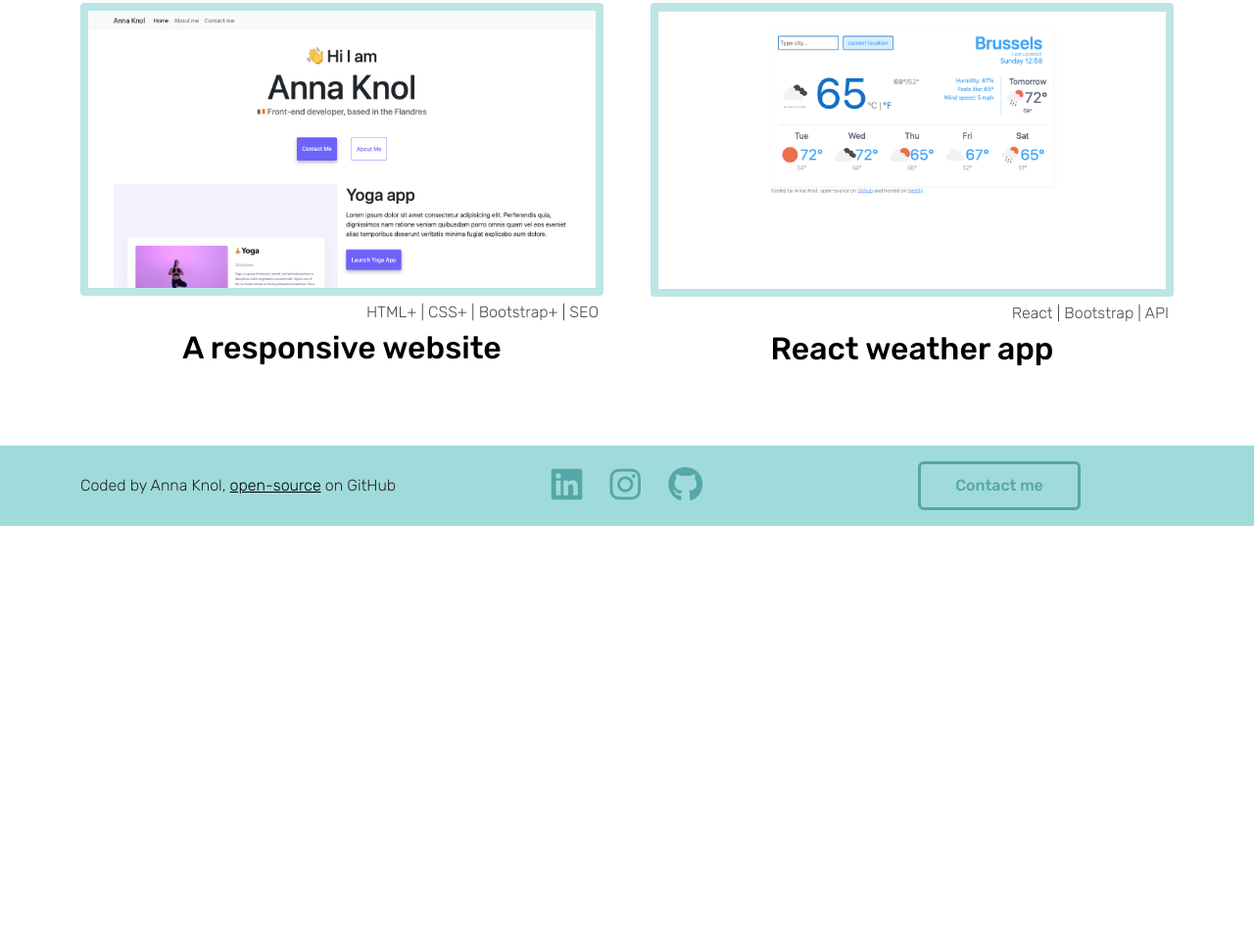
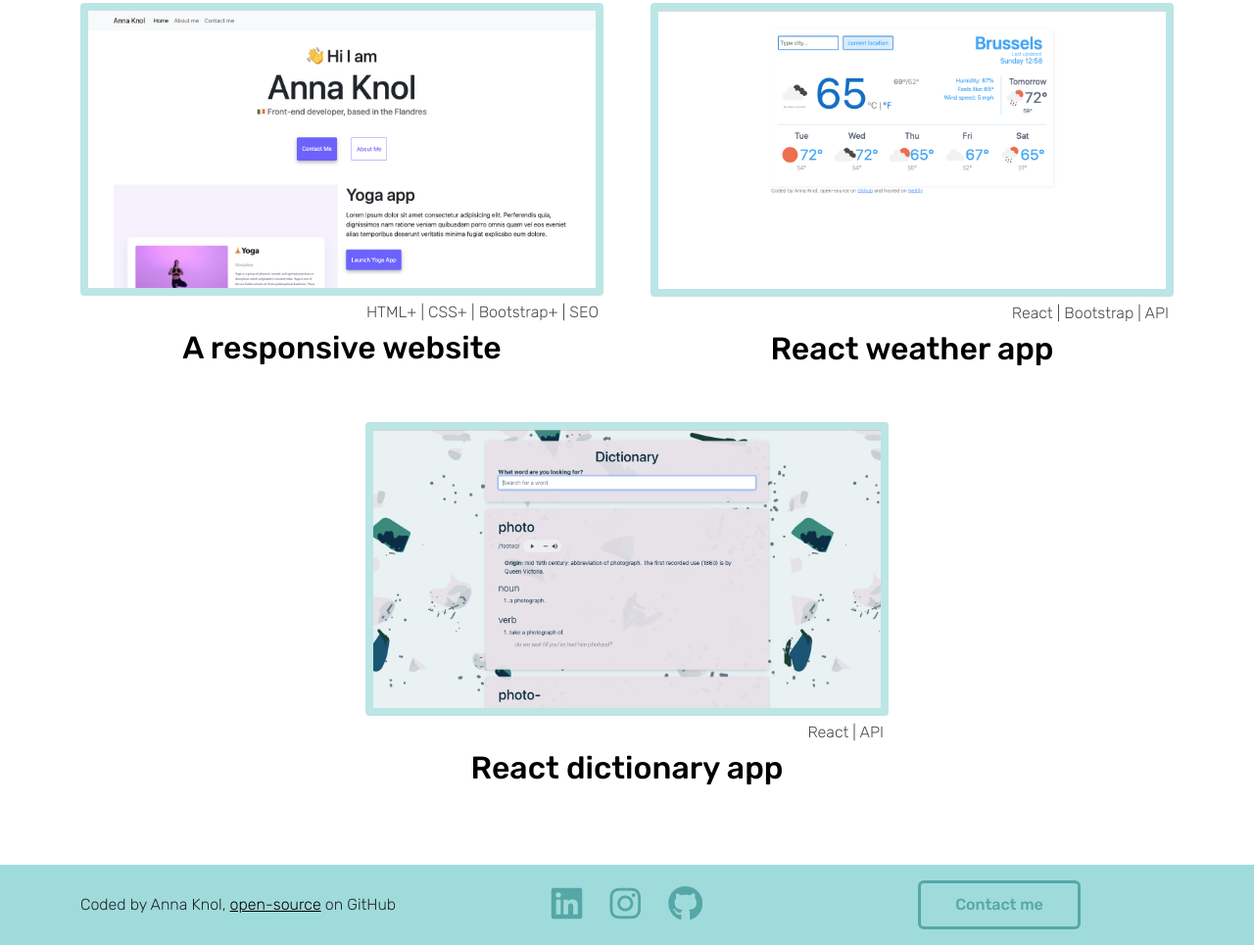
Before and after one commit to AnnaKnol/responsive-portfolio, a plain HTML site: page index.html in a window 1280 px wide. Shown: the part 888-1853 px from the top of the page at 98% size. Before the commit the page ends 1425 px from the top, so only its background shows below. Drawn offline with nearby package versions, Linux system fonts and the light colour scheme.

Commit message:
add dictionary project to homepage

```diff
--- a/index.html
+++ b/index.html
@@ -137,7 +137,7 @@
         </div>
         <div class="col-md-6 my-3 my-lg-4 px-4">
           <a
-            href="/work.html#react"
+            href="/work.html#react_weather"
             title="More info about this react weather app"
             class="anchor-link"
           >
@@ -155,6 +155,25 @@
             <h2 class="text-center">React weather app</h2>
           </a>
         </div>
+      </div>
+      <div class="row">
+        <div class="col-3"></div>
+        <div class="col-md-6 my-3 my-lg-4 px-4">
+          <a
+            href="/work.html#react_dictionary"
+            title="More info about this react dictionary app"
+            class="anchor-link"
+          >
+            <img
+              src="/images/react-dictionary.png"
+              alt="React dictionary app"
+              class="img-fluid rounded project-image"
+            />
+            <p class="skills-needed">React | API</p>
+            <h2 class="text-center">React dictionary app</h2>
+          </a>
+        </div>
+        <div class="col-3"></div>
       </div>
     </div>
     <footer class="py-3">
```
Also changed, not shown: images/react-dictionary.png (added).
